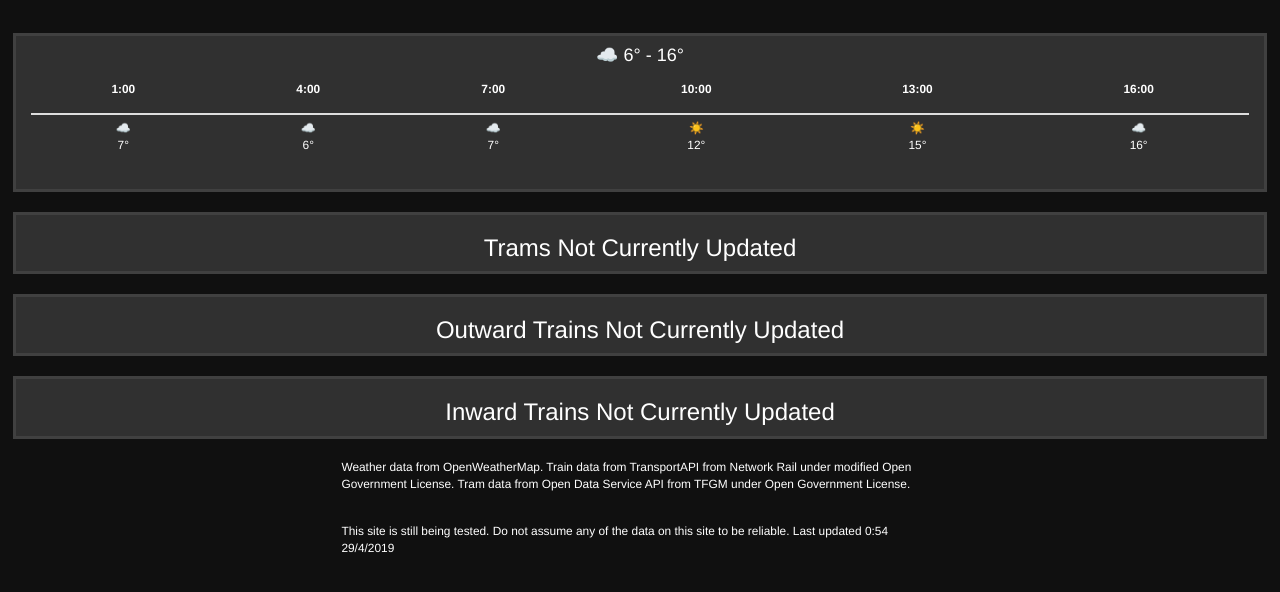
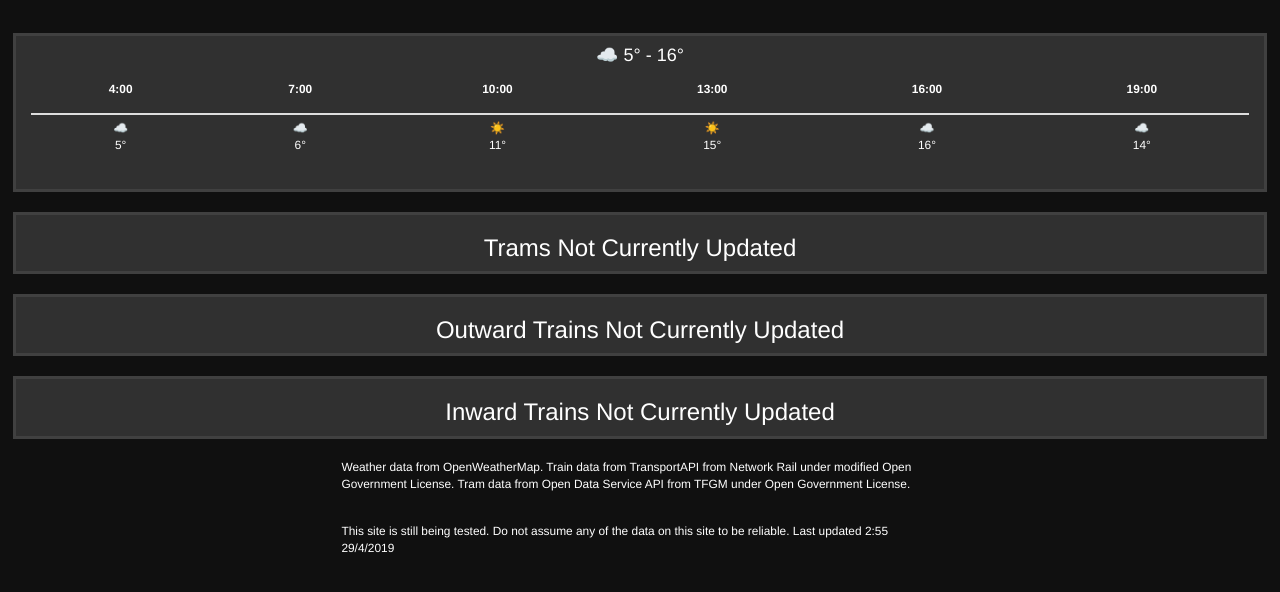
Before and after one commit to tonytony99/tonytony99.github.io, a plain HTML site: page tt/index.html in a window 1280 px wide. Drawn offline with nearby package versions, Linux system fonts and the light colour scheme.

Commit message:
updated homepage

```diff
--- a/tt/index.html
+++ b/tt/index.html
@@ -23,25 +23,25 @@
         </div>
 
         <div class="col-xs-12 grey">
-            <h4 align="center"> ☁️  6°  -  16° </h4>
+            <h4 align="center"> ☁️  5°  -  16° </h4>
             <table class="table table-condensed small">
 <thead>
 <tr>
-    <th scope='col'><p align='center'>1:00</p></th>
     <th scope='col'><p align='center'>4:00</p></th>
     <th scope='col'><p align='center'>7:00</p></th>
     <th scope='col'><p align='center'>10:00</p></th>
     <th scope='col'><p align='center'>13:00</p></th>
     <th scope='col'><p align='center'>16:00</p></th>
+    <th scope='col'><p align='center'>19:00</p></th>
 </tr>
 </thead><tbody>
 <tr>
-    <td><p align='center'>☁️<br/>7°<br/></p></td>
+    <td><p align='center'>☁️<br/>5°<br/></p></td>
     <td><p align='center'>☁️<br/>6°<br/></p></td>
-    <td><p align='center'>☁️<br/>7°<br/></p></td>
-    <td><p align='center'>☀️<br/>12°<br/></p></td>
+    <td><p align='center'>☀️<br/>11°<br/></p></td>
     <td><p align='center'>☀️<br/>15°<br/></p></td>
     <td><p align='center'>☁️<br/>16°<br/></p></td>
+    <td><p align='center'>☁️<br/>14°<br/></p></td>
 </tr>
 </tbody></table>
 
@@ -102,7 +102,7 @@
             This site is still being tested.
             Do not assume any of the data on this site to be reliable.
             Last updated
-            0:54
+            2:55
             29/4/2019
             </p>
         </div>
```
